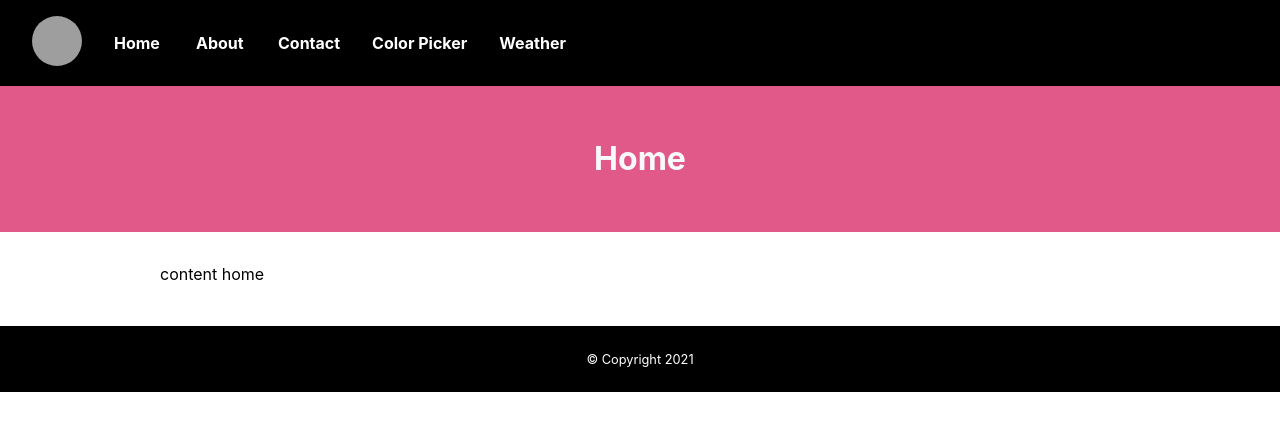
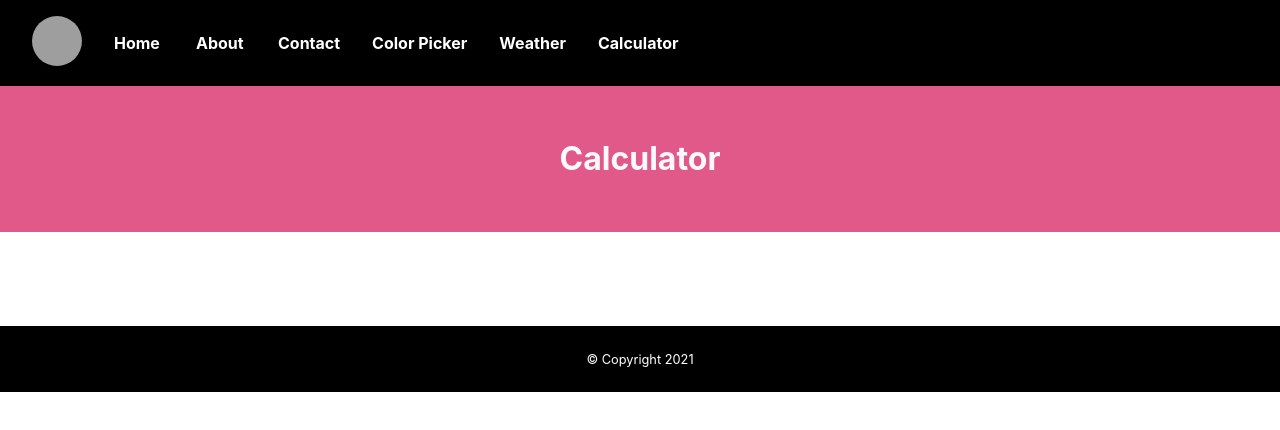
Before and after one commit to em200/sandbox, a React (Create React App) app in the folder site/: page /calculator in a window 1280 px wide. Shown: the top 430 px of the page. Built offline with nearby package versions, Linux system fonts and the light colour scheme; grey boxes are pictures that could not be loaded.

Commit message:
add calculator

```diff
--- a/site/src/App.js
+++ b/site/src/App.js
@@ -5,6 +5,7 @@ import About from './pages/about';
 import Weather from './pages/weather';
 import ColorPicker from './pages/color-picker';
 import Contact from './pages/contact';
+import Calculator from './pages/calculator';
 import './App.css';
 import moment from 'moment';
 
@@ -50,6 +51,11 @@ export default function App() {
 							<div className="navbar-tab">Weather</div>
 						</Link>
 					</div>
+					<div className="navbar-button">
+						<Link to="/calculator">
+							<div className="navbar-tab">Calculator</div>
+						</Link>
+					</div>
 				</nav>
 				<div style={{ minHeight: '30vh' }}>
 					<Switch>
@@ -64,6 +70,9 @@ export default function App() {
 						</Route>
 						<Route path="/weather">
 							<Weather />
+						</Route>
+						<Route path="/calculator">
+							<Calculator />
 						</Route>
 						<Route path="/">
 							<Home />
--- /dev/null
+++ b/site/src/css/calculator.css
@@ -0,0 +1,17 @@
+.button-wrapper {
+	height: 4em;
+	display: flex;
+	justify-content: center;
+	align-items: center;
+	font-weight: lighter;
+	font-size: 1.4em;
+	background-color: #e0e1e6;
+	color: #888;
+	flex: 1;
+	outline: 1px solid #888;
+}
+
+.operator {
+	background-color: #fe9241;
+	color: #fff;
+}
--- /dev/null
+++ b/site/src/pages/calculator.jsx
@@ -0,0 +1,16 @@
+import React from 'react';
+import Hero from '../components/hero';
+import Container from '../components/container';
+import '../css/calculator.css';
+
+const Calculator = () => {
+	return (
+		<div>
+			<Hero title="Calculator" />
+
+			<Container></Container>
+		</div>
+	);
+};
+
+export default Calculator;
```
